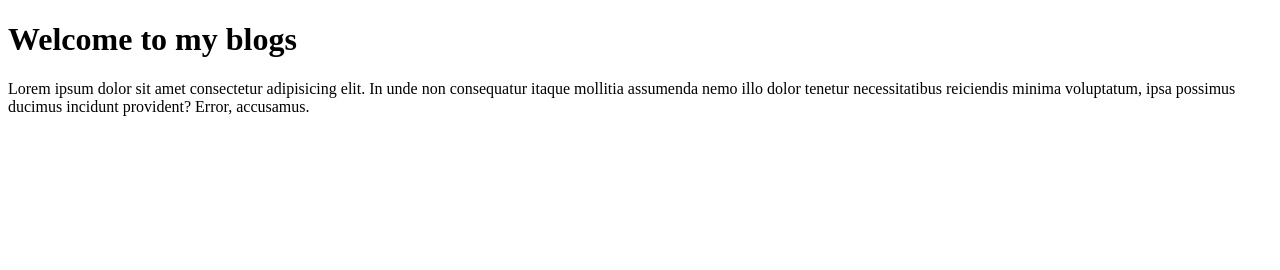
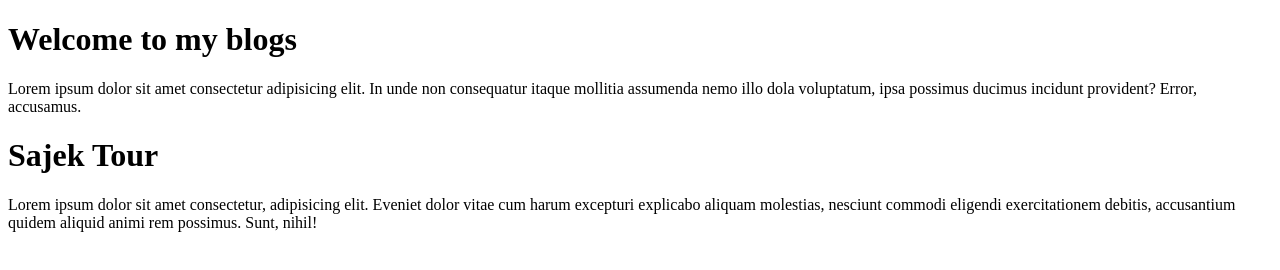
Before and after one commit to Maysha-Tabassum/my-blogs, a plain HTML site: page index.html in a window 1280 px wide. Drawn offline with Linux system fonts and the light colour scheme.

Commit message:
new para

```diff
--- a/index.html
+++ b/index.html
@@ -4,10 +4,12 @@
     <meta charset="UTF-8">
     <meta http-equiv="X-UA-Compatible" content="IE=edge">
     <meta name="viewport" content="width=device-width, initial-scale=1.0">
-    <title>Document</title>
+    <title>My blogs</title>
 </head>
 <body>
     <h1>Welcome to my blogs</h1>
-    <p>Lorem ipsum dolor sit amet consectetur adipisicing elit. In unde non consequatur itaque mollitia assumenda nemo illo dolor tenetur necessitatibus reiciendis minima voluptatum, ipsa possimus ducimus incidunt provident? Error, accusamus.</p>
+    <p>Lorem ipsum dolor sit amet consectetur adipisicing elit. In unde non consequatur itaque mollitia assumenda nemo illo dola voluptatum, ipsa possimus ducimus incidunt provident? Error, accusamus.</p>
+    <h1>Sajek Tour</h1>
+    <p>Lorem ipsum dolor sit amet consectetur, adipisicing elit. Eveniet dolor vitae cum harum excepturi explicabo aliquam molestias, nesciunt commodi eligendi exercitationem debitis, accusantium quidem aliquid animi rem possimus. Sunt, nihil!</p>
 </body>
 </html>
```
